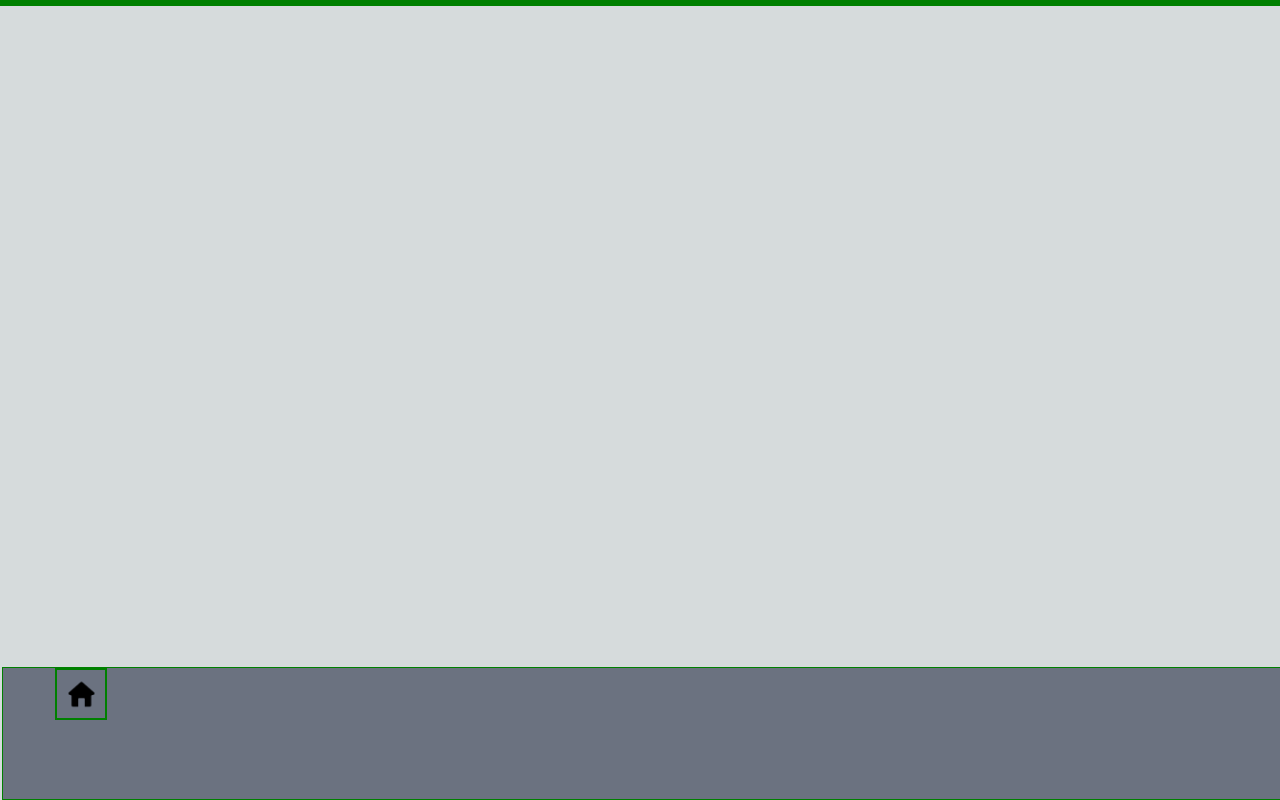
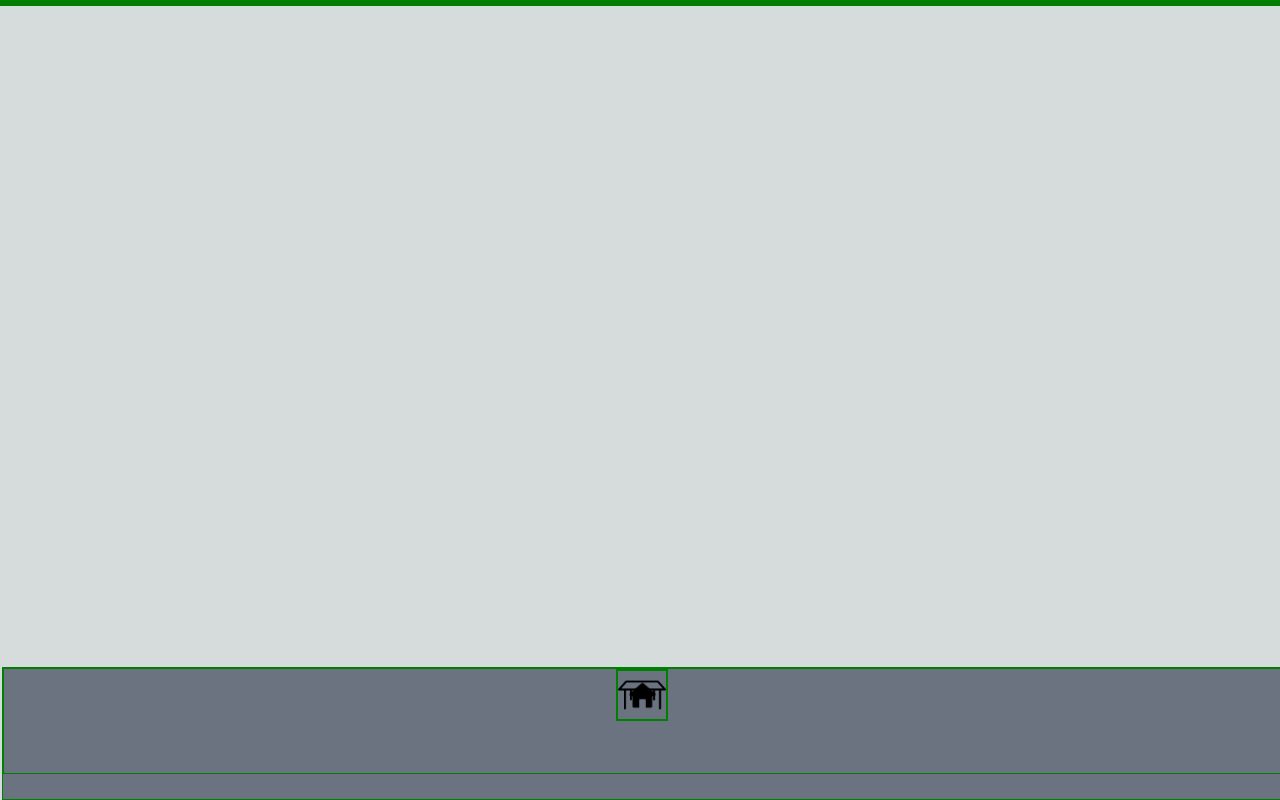
Before and after one commit to NachoBerardo/Waitless, a Next.js app in the folder waitless/: page /footer in a window 1280 px wide. Built offline with nearby package versions, Linux system fonts and the light colour scheme.

Commit message:
tratando de centrar boton

```diff
--- a/waitless/src/pages/footer.tsx
+++ b/waitless/src/pages/footer.tsx
@@ -3,7 +3,8 @@ import Image from 'next/image';
 export default function Footer() {
     return(
         <footer className="bg-gray-500 w-screen h-1/6 fixed bottom-0">
-            <button  className="translate-x-full">
+            <div className="container min-w-full grid place-items-center">
+                <button  className="flex flex-col gap-8">
                     <Image
                         src="/homeicon.jpg"
                         alt='Icono casa'
@@ -11,6 +12,15 @@ export default function Footer() {
                         height={50}
                     />
                 </button>
+                <button  className="flex flex-col gap-8 -translate-y-full">
+                    <Image
+                        src="/table.png"
+                        alt='Icono mesa'
+                        width={50}
+                        height={50}
+                    />
+                </button>
+            </div>
         </footer>
     )
 }
```
Also changed, not shown: waitless/public/table.png (added). Lines whose indentation alone changed are shown as unchanged.
